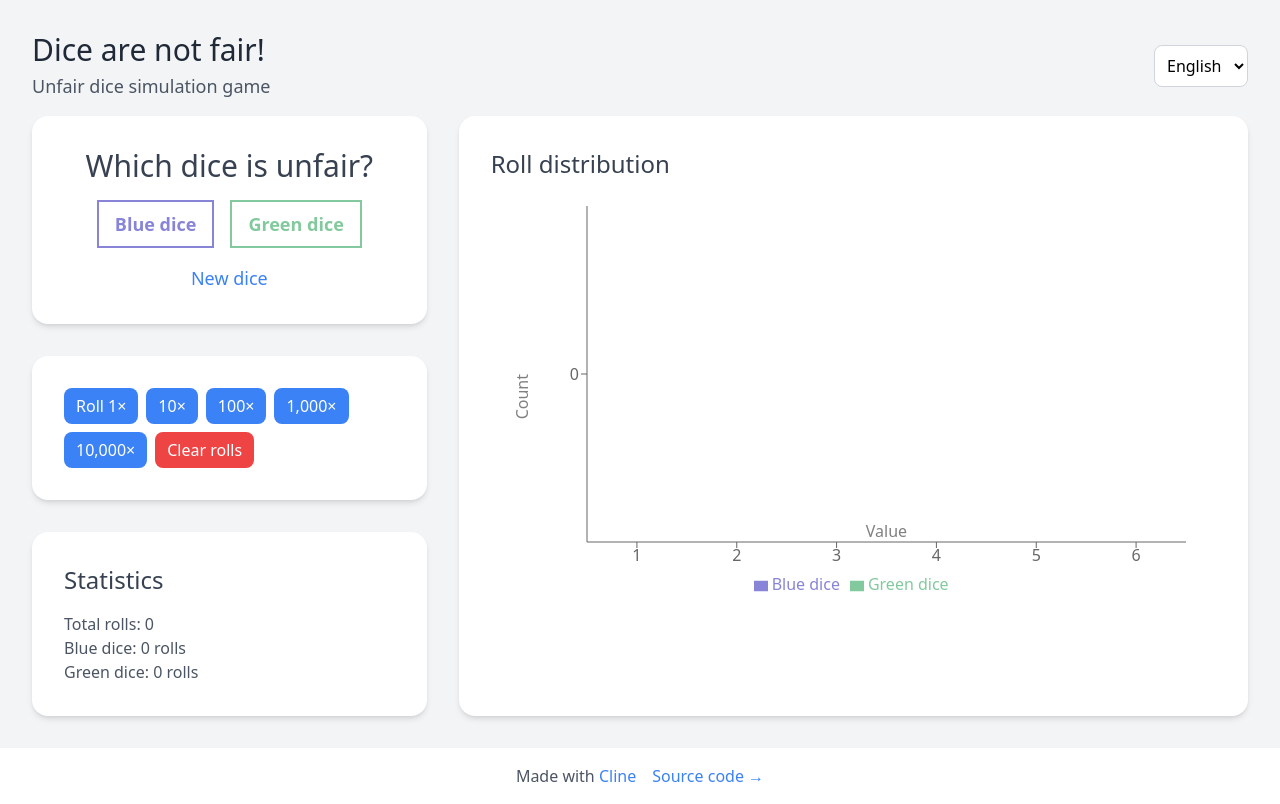
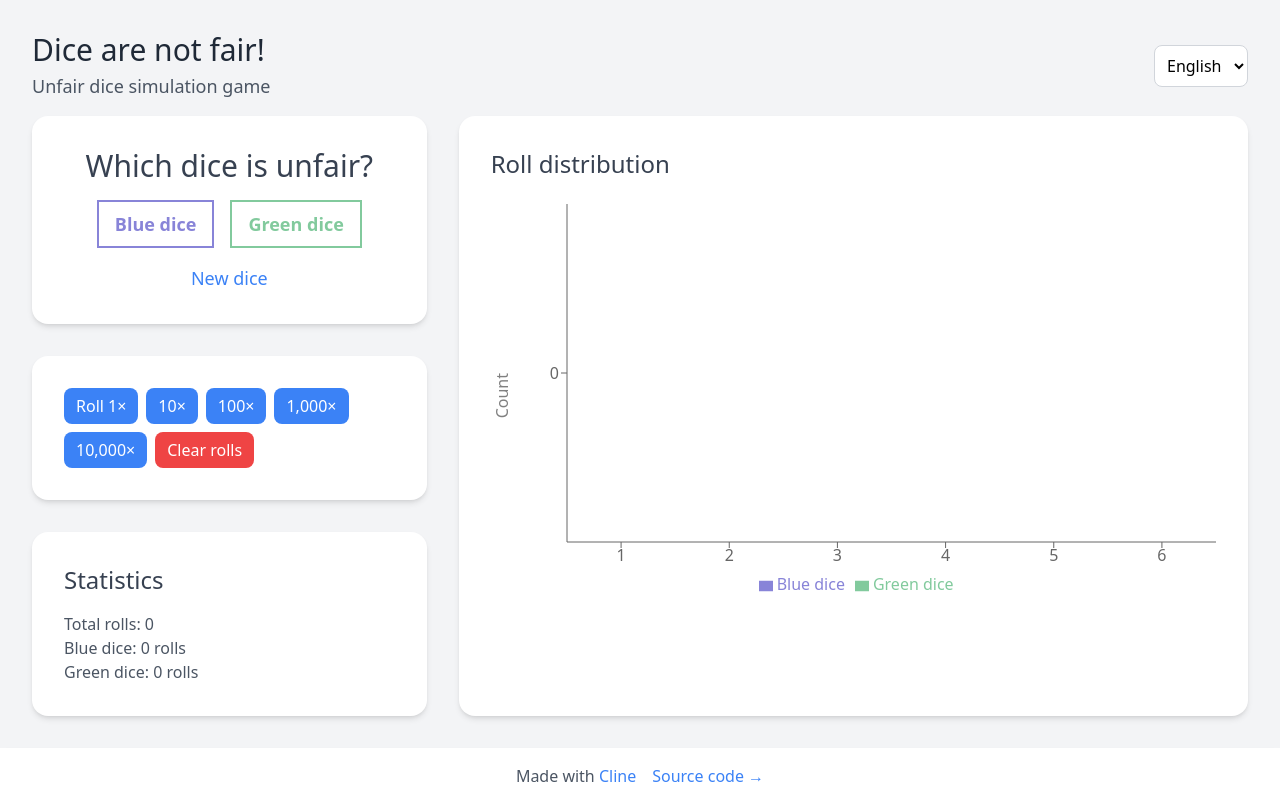
Before and after one commit to tkafka/unfair-dice-simulator, a React (Vite) app: page / in a window 1280 px wide. Built offline with nearby package versions, Linux system fonts and the light colour scheme.

Commit message:
Clean up chart

```diff
--- a/src/App.tsx
+++ b/src/App.tsx
@@ -226,16 +226,10 @@ function App() {
               <ResponsiveContainer width="100%" height="100%">
                 <BarChart
                   data={stats}
-                  margin={{ top: 10, right: 30, left: 36, bottom: 0 }}
+                  margin={{ top: 8, right: 0, left: 16, bottom: 0 }}
                   maxBarSize={60}
                 >
-                  <XAxis
-                    dataKey="face"
-                    label={{
-                      value: translationService.t("value"),
-                      position: "top",
-                    }}
-                  />
+                  <XAxis dataKey="face" />
                   <YAxis
                     label={{
                       value: translationService.t("count"),
```
